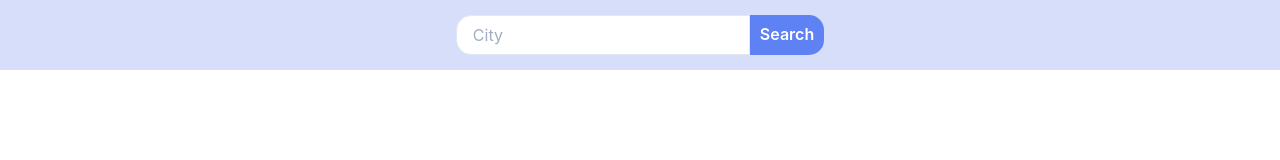
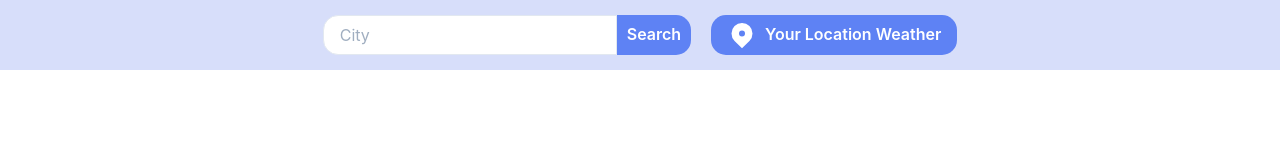
Before and after one commit to rohit-sde/WeatherSphere, a React (Vite) app: page / in a window 1280 px wide. Shown: the top 160 px of the page. Built offline with nearby package versions, Linux system fonts and the light colour scheme; no server answers.

Commit message:
get current location data feature added in navbar

```diff
--- a/src/components/Navbar.jsx
+++ b/src/components/Navbar.jsx
@@ -1,7 +1,8 @@
-import { Box, Button, Center, Flex, Input, useToast } from "@chakra-ui/react";
+import { Button, Center, Flex, Icon, Input, useToast } from "@chakra-ui/react";
 import { useState } from "react";
 import { useDispatch } from "react-redux";
-import { getWeatherByCity } from "../redux/actions";
+import { getWeatherByCity, getWeatherByLocation } from "../redux/actions";
+import { HiLocationMarker } from "react-icons/hi";
 
 export const Navbar = () => {
 
@@ -15,8 +16,12 @@ export const Navbar = () => {
         dispatch(getWeatherByCity(city, toast));
     }
 
+    const handleLocationData = () => {
+        dispatch(getWeatherByLocation(toast));
+    }
+
     return (
-        <Flex h={'70px'} bg={'#d7defa'} justifyContent={'center'}>
+        <Flex p={'10px'} minH={'70px'} bg={'#d7defa'} justifyContent={'center'} flexDirection={['column', 'row']} gap={['10px', '0px']}>
             <Center px={'10px'}>
                 <Input
                     onKeyPress={({ key }) => { key === "Enter" ? handleChnage() : undefined }}
@@ -37,6 +42,19 @@ export const Navbar = () => {
                     Search
                 </Button>
             </Center>
-        </Flex>
+            <Center px={'10px'}>
+                <Button
+                    bg={'#5e82f4'}
+                    _hover={{ 'bg': '5e82f4' }}
+                    color={'white'}
+                    w={'100%'}
+                    borderRadius={'15px'}
+                    leftIcon={<Icon w={'30px'} h={'30px'} as={HiLocationMarker} />}
+                    onClick={handleLocationData}
+                >
+                    Your Location Weather
+                </Button>
+            </Center>
+        </Flex >
     );
 };
```
